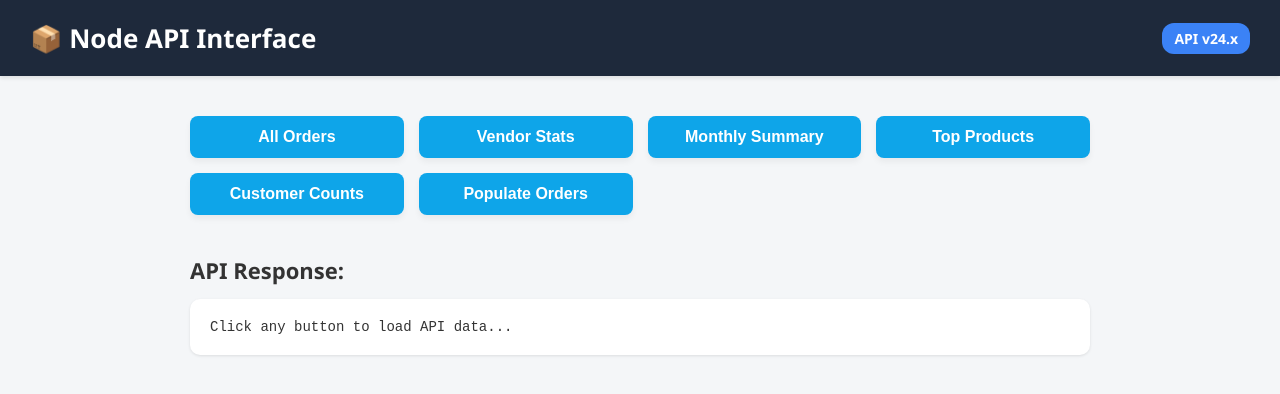
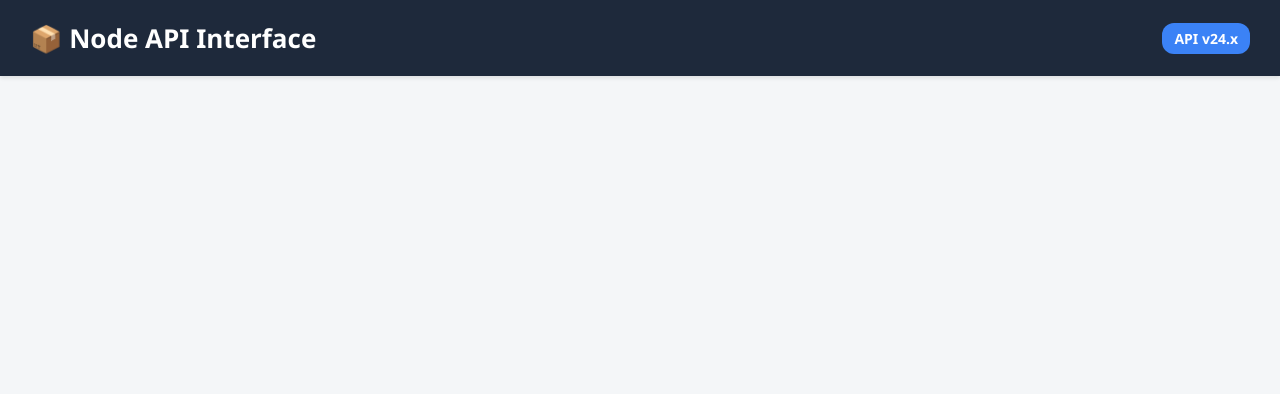
Before and after one commit to Ali-imran-developer/new.shopcart-backend, a website: page api/index.html in a window 1280 px wide. Drawn offline with Linux system fonts and the light colour scheme.

Commit message:
remove the buttons

```diff
--- a/api/index.html
+++ b/api/index.html
@@ -93,7 +93,7 @@
     <span class="version-badge">API v24.x</span>
   </header>
 
-  <main>
+  <!-- <main>
     <div class="button-grid" id="button-container"></div>
 
     <h2>API Response:</h2>
@@ -131,6 +131,6 @@
         resultDiv.textContent = "❌ Error: " + err.message;
       }
     }
-  </script>
+  </script> -->
 </body>
 </html>
```
